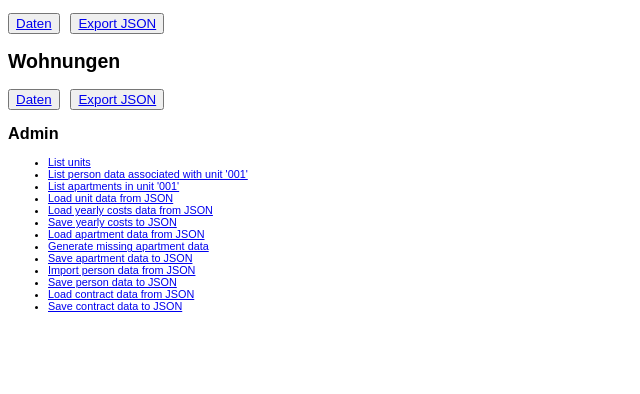
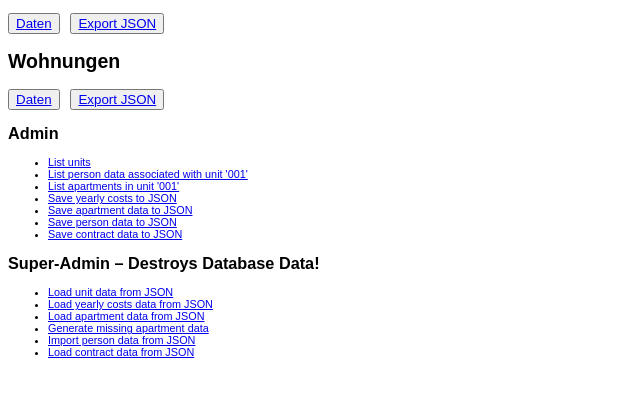
Before and after one commit to jeremytammik/heizkosten, a website: page public/index.html in a window 1280 px wide. Shown: the part 92-486 px from the top of the page, without its empty margins (0-640 px from the left). Drawn offline with Linux system fonts and the light colour scheme.

Commit message:
split admin and super-admin tasks

```diff
--- a/public/index.html
+++ b/public/index.html
@@ -24,16 +24,20 @@
       <li><a href="/unit">List units</a></li>
       <li><a href="/person/unit/001/list">List person data associated with unit '001'</a></li>
       <li><a href="/apt/unit/001/list">List apartments in unit '001'</a></li>
+      <li><a href="/cost/save_data">Save yearly costs to JSON</a></li>
+      <li><a href="/apt/save_data">Save apartment data to JSON</a></li>
+      <li><a href="/person/save_data">Save person data to JSON</a></li>
+      <li><a href="/contract/save_data">Save contract data to JSON</a></li>
+    </ul>
+
+    <h2>Super-Admin &ndash; Destroys Database Data!</h2>
+    <ul>
       <li><a href="/unit/load_data">Load unit data from JSON</a></li>
       <li><a href="/cost/load_data">Load yearly costs data from JSON</a></li>
-      <li><a href="/cost/save_data">Save yearly costs to JSON</a></li>
       <li><a href="/apt/load_data">Load apartment data from JSON</a></li>
       <li><a href="/apt/generate_missing">Generate missing apartment data</a></li>
-      <li><a href="/apt/save_data">Save apartment data to JSON</a></li>
       <li><a href="/person/load_data">Import person data from JSON</a></li>
-      <li><a href="/person/save_data">Save person data to JSON</a></li>
       <li><a href="/contract/load_data">Load contract data from JSON</a></li>
-      <li><a href="/contract/save_data">Save contract data to JSON</a></li>
     </ul>
     </div>
   </body>
```
